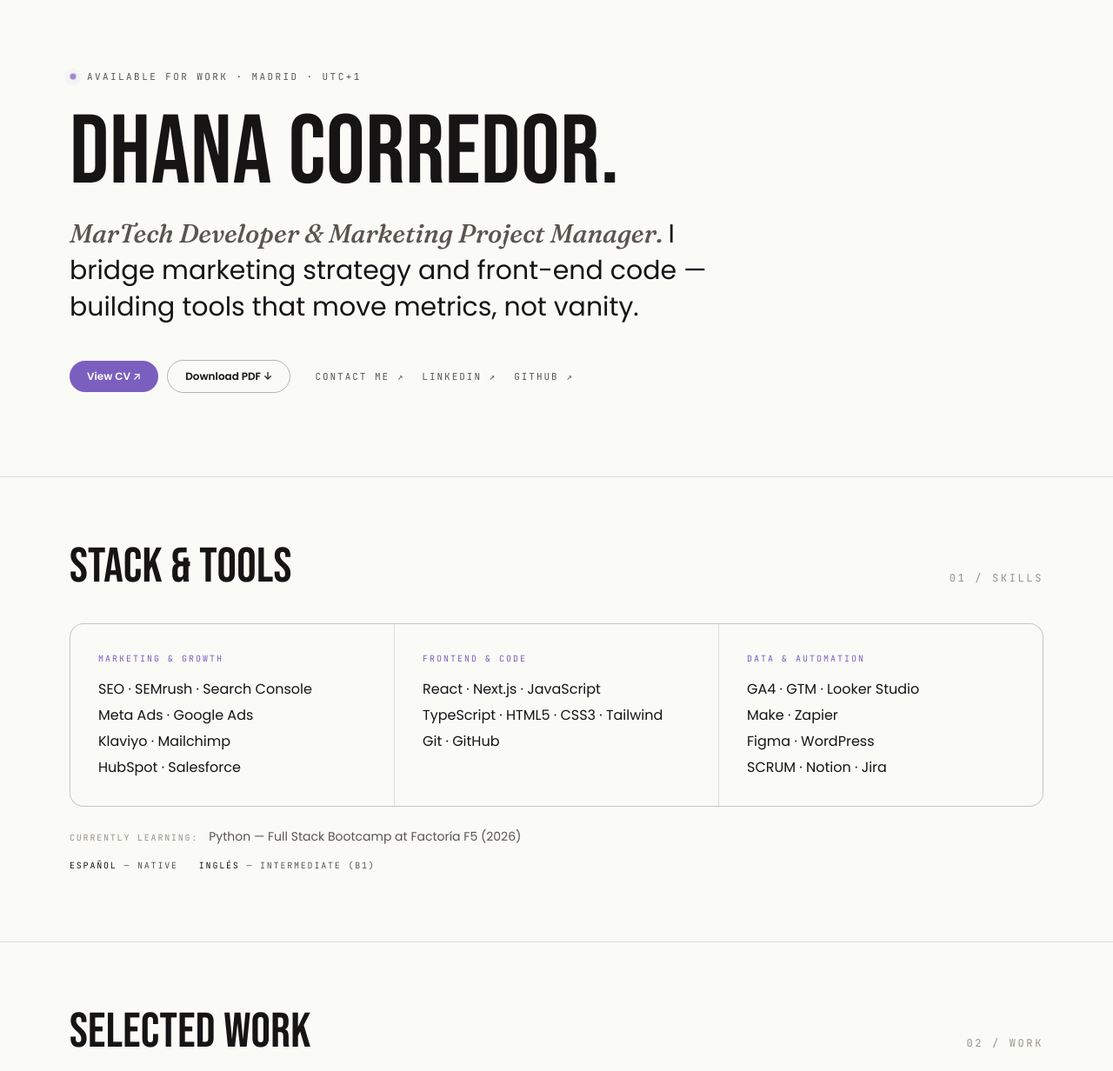
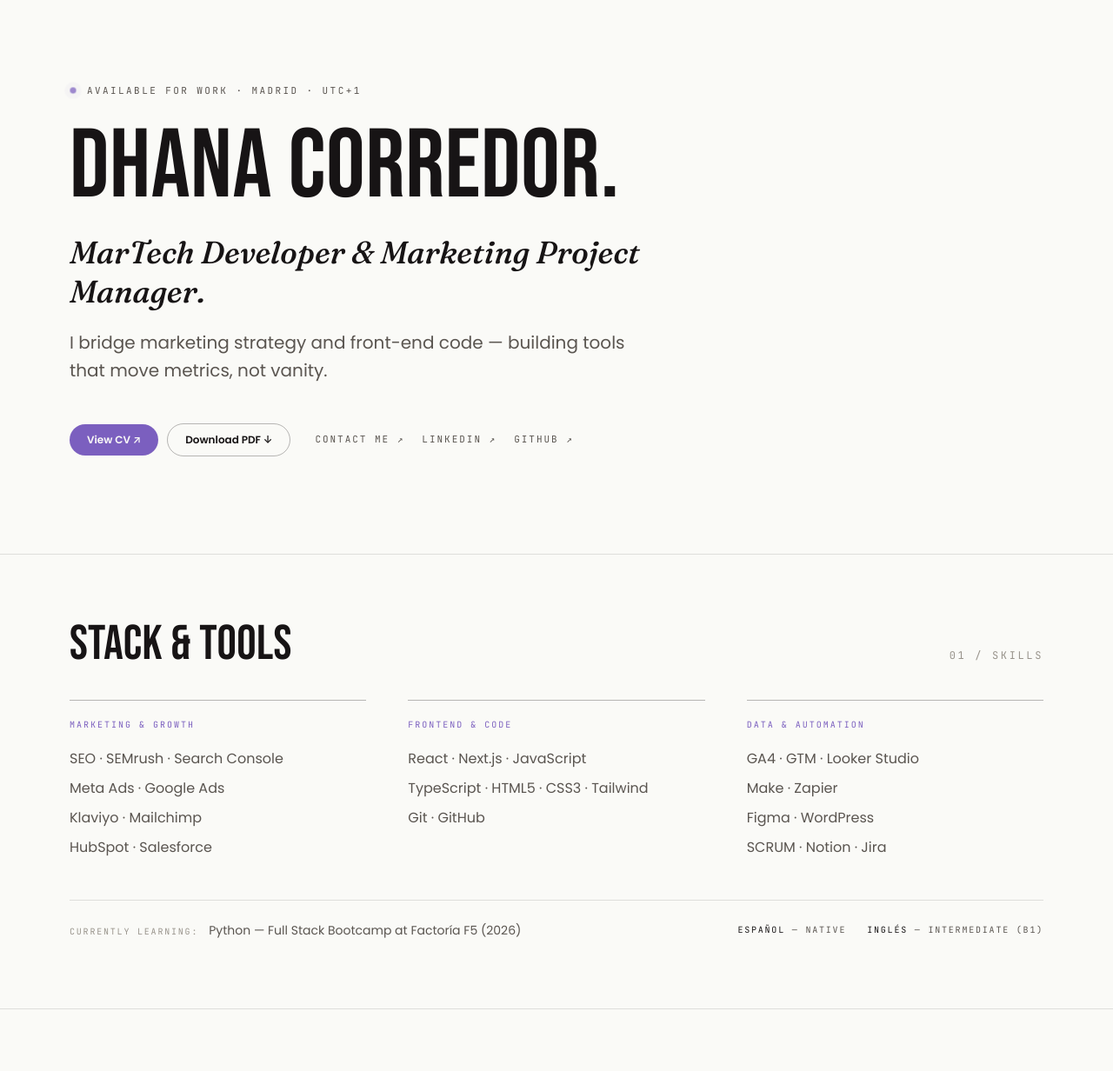
Before and after one commit to DhanaCorredor/Portfolio, a Django app: page / in a window 1280 px wide. Shown: the part 80-1312 px from the top of the page at 87% size. Run offline with Django 5.2, Linux system fonts and the light colour scheme; some libraries are stand-ins or nearby versions.

Commit message:
Pulido de diseno: jerarquia en hero y rediseno limpio de Skills
Hero: separa el rol (serif grande) de la descripcion (linea muted aparte), mas aire y respiracion. Skills: elimina la rejilla de cajas con bordes y la sustituye por 3 columnas limpias con filete superior, mas interlineado y aire; 'Currently learning' e idiomas pasan a una fila inferior con separador. Frase del hero traducida al ES. CSS reconstruido.

```diff
--- a/templates/index.html
+++ b/templates/index.html
@@ -6,19 +6,21 @@
 {% block content %}
 
 {# ═════════════════ HERO — minimal, recruiter-first ═════════════════ #}
-<section class="relative max-w-[1200px] mx-auto px-6 md:px-10 pt-12 md:pt-20 pb-16 md:pb-24">
+<section class="relative max-w-[1200px] mx-auto px-6 md:px-10 pt-12 md:pt-24 pb-16 md:pb-28">
     <div class="flex items-center gap-3 mb-8 font-mono text-[11px] uppercase tracking-[0.22em] text-[var(--fg-muted)]">
         <span class="status-dot shrink-0"></span>
         <span>{% translate 'Available for work' %} · Madrid · UTC+1</span>
     </div>
 
-    <h1 class="font-display fluid-hero mb-6">
+    <h1 class="font-display fluid-hero mb-7">
         Dhana Corredor.
     </h1>
 
-    <p class="font-serif italic text-2xl md:text-3xl text-[var(--fg-muted)] leading-snug mb-10 max-w-3xl">
+    <p class="font-serif italic text-2xl md:text-4xl text-[var(--fg)] leading-tight mb-5 max-w-3xl">
         {% blocktranslate %}MarTech Developer & Marketing Project Manager.{% endblocktranslate %}
-        <span class="text-[var(--fg)] not-italic font-sans"> {% blocktranslate %}I bridge marketing strategy and front-end code — building tools that move metrics, not vanity.{% endblocktranslate %}</span>
+    </p>
+    <p class="text-lg md:text-xl text-[var(--fg-muted)] leading-relaxed mb-11 max-w-2xl">
+        {% blocktranslate %}I bridge marketing strategy and front-end code — building tools that move metrics, not vanity.{% endblocktranslate %}
     </p>
 
     <div class="flex flex-wrap items-center gap-x-7 gap-y-4">
@@ -46,27 +48,27 @@
             <p class="font-mono text-[10px] md:text-xs uppercase tracking-[0.22em] text-[var(--fg-subtle)] shrink-0">01 / SKILLS</p>
         </div>
 
-        <div class="grid grid-cols-1 md:grid-cols-2 lg:grid-cols-3 gap-px bg-[var(--line)] border border-[var(--line)] rounded-2xl overflow-hidden">
-            <div class="bg-[var(--bg)] p-6 md:p-8">
-                <p class="font-mono text-[10px] uppercase tracking-[0.2em] text-accent mb-4">{% translate 'Marketing & Growth' %}</p>
-                <ul class="space-y-1.5 text-sm md:text-base">
+        <div class="grid grid-cols-1 md:grid-cols-3 gap-10 md:gap-12">
+            <div class="pt-5 border-t border-[var(--line-strong)]">
+                <p class="font-mono text-[10px] uppercase tracking-[0.2em] text-accent mb-5">{% translate 'Marketing & Growth' %}</p>
+                <ul class="space-y-2.5 text-base text-[var(--fg-muted)]">
                     <li>SEO · SEMrush · Search Console</li>
                     <li>Meta Ads · Google Ads</li>
                     <li>Klaviyo · Mailchimp</li>
                     <li>HubSpot · Salesforce</li>
                 </ul>
             </div>
-            <div class="bg-[var(--bg)] p-6 md:p-8">
-                <p class="font-mono text-[10px] uppercase tracking-[0.2em] text-accent mb-4">{% translate 'Frontend & Code' %}</p>
-                <ul class="space-y-1.5 text-sm md:text-base">
+            <div class="pt-5 border-t border-[var(--line-strong)]">
+                <p class="font-mono text-[10px] uppercase tracking-[0.2em] text-accent mb-5">{% translate 'Frontend & Code' %}</p>
+                <ul class="space-y-2.5 text-base text-[var(--fg-muted)]">
                     <li>React · Next.js · JavaScript</li>
                     <li>TypeScript · HTML5 · CSS3 · Tailwind</li>
                     <li>Git · GitHub</li>
                 </ul>
             </div>
-            <div class="bg-[var(--bg)] p-6 md:p-8">
-                <p class="font-mono text-[10px] uppercase tracking-[0.2em] text-accent mb-4">{% translate 'Data & Automation' %}</p>
-                <ul class="space-y-1.5 text-sm md:text-base">
+            <div class="pt-5 border-t border-[var(--line-strong)]">
+                <p class="font-mono text-[10px] uppercase tracking-[0.2em] text-accent mb-5">{% translate 'Data & Automation' %}</p>
+                <ul class="space-y-2.5 text-base text-[var(--fg-muted)]">
                     <li>GA4 · GTM · Looker Studio</li>
                     <li>Make · Zapier</li>
                     <li>Figma · WordPress</li>
@@ -75,14 +77,15 @@
             </div>
         </div>
 
-        <div class="mt-6 flex flex-wrap items-baseline gap-x-3 gap-y-1 text-sm">
-            <span class="font-mono text-[10px] uppercase tracking-[0.18em] text-[var(--fg-subtle)]">{% translate 'Currently learning' %}:</span>
-            <span class="text-[var(--fg-muted)]">Python — {% translate 'Full Stack Bootcamp at Factoría F5' %} (2026)</span>
-        </div>
-
-        <div class="mt-4 flex flex-wrap gap-x-6 gap-y-2 font-mono text-[10px] uppercase tracking-[0.18em] text-[var(--fg-muted)]">
-            <span><span class="text-[var(--fg)]">{% translate 'Spanish' %}</span> — {% translate 'Native' %}</span>
-            <span><span class="text-[var(--fg)]">{% translate 'English' %}</span> — {% translate 'Intermediate (B1)' %}</span>
+        <div class="mt-12 pt-6 border-t border-[var(--line)] flex flex-col sm:flex-row sm:items-center gap-x-10 gap-y-3 text-sm">
+            <div class="flex flex-wrap items-baseline gap-x-3">
+                <span class="font-mono text-[10px] uppercase tracking-[0.18em] text-[var(--fg-subtle)]">{% translate 'Currently learning' %}:</span>
+                <span class="text-[var(--fg-muted)]">Python — {% translate 'Full Stack Bootcamp at Factoría F5' %} (2026)</span>
+            </div>
+            <div class="flex flex-wrap gap-x-6 gap-y-2 font-mono text-[10px] uppercase tracking-[0.18em] text-[var(--fg-muted)] sm:ml-auto">
+                <span><span class="text-[var(--fg)]">{% translate 'Spanish' %}</span> — {% translate 'Native' %}</span>
+                <span><span class="text-[var(--fg)]">{% translate 'English' %}</span> — {% translate 'Intermediate (B1)' %}</span>
+            </div>
         </div>
     </div>
 </section>
```
Also changed, not shown: locale/es/LC_MESSAGES/django.po, theme/static/css/dist/styles.css, 1 other file.
